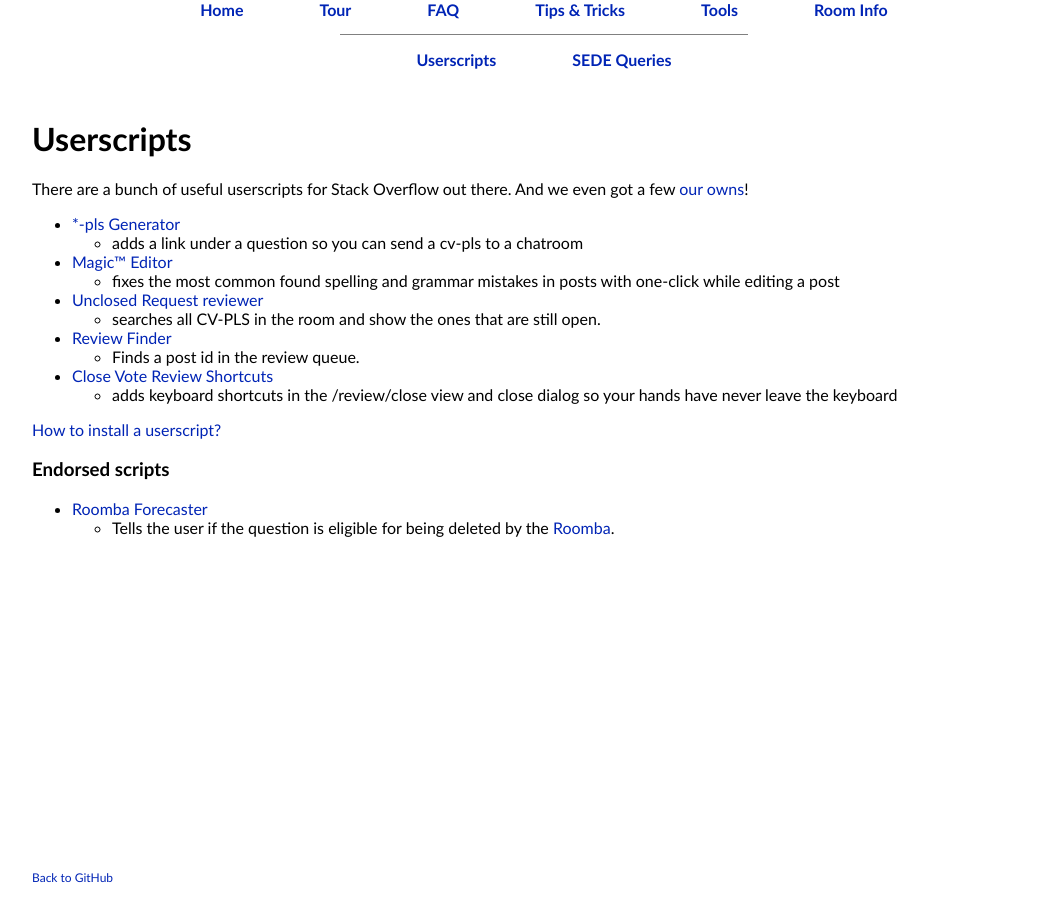
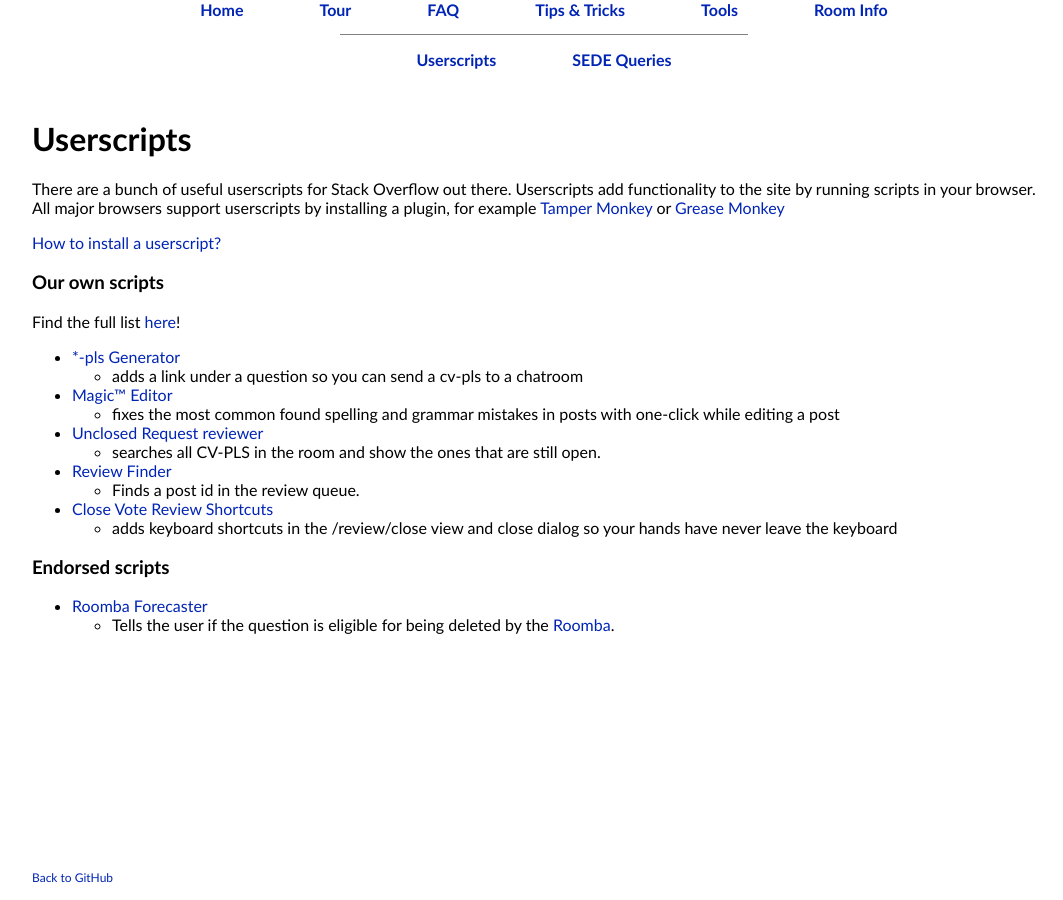
Before and after one commit to SO-Close-Vote-Reviewers/SO-Close-Vote-Reviewers.github.io, a Jekyll site: the page built from tools/_posts/2016-06-05-userscripts.md, in a window 1280 px wide. Shown: the whole page, without its empty margins (96-1159 px from the left). Built offline with Jekyll 4.4.1, drawn with Linux system fonts in a browser that asks for light colours.

Commit message:
added links to plugins

```diff
--- a/tools/_posts/2016-06-05-userscripts.md
+++ b/tools/_posts/2016-06-05-userscripts.md
@@ -8,7 +8,13 @@ permalink: userscripts
 
 # Userscripts
 
-There are a bunch of useful userscripts for Stack Overflow out there. And we even got a few [our owns](https://github.com/SO-Close-Vote-Reviewers/UserScripts)!
+There are a bunch of useful userscripts for Stack Overflow out there. Userscripts add functionality to the site by running scripts in your browser. All major browsers support userscripts by installing a plugin, for example [Tamper Monkey](https://tampermonkey.net/) or [Grease Monkey](https://addons.mozilla.org/en-US/firefox/addon/greasemonkey/)
+
+[How to install a userscript?](https://greasyfork.org/en/help/installing-user-scripts)
+
+### Our own scripts
+
+Find the full list [here](https://github.com/SO-Close-Vote-Reviewers/UserScripts)!
 
  - [\*-pls Generator](https://github.com/SO-Close-Vote-Reviewers/UserScripts/blob/master/SECloseVoteRequestGenerator.user.js)
    -  adds a link under a question so you can send a cv-pls to a chatroom
```
Also changed, not shown: other parts of tools/_posts/2016-06-05-userscripts.md (+0 -1 lines).
